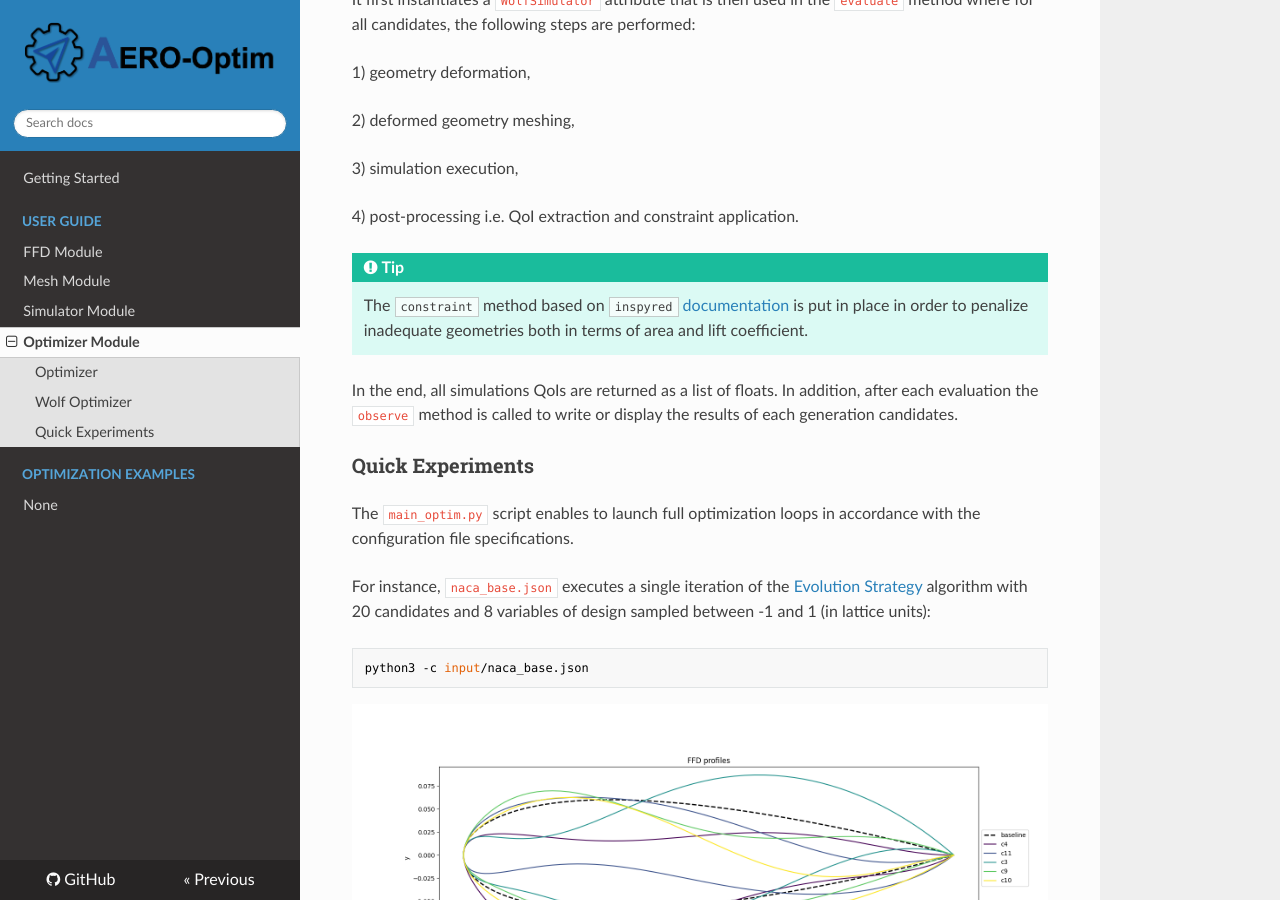
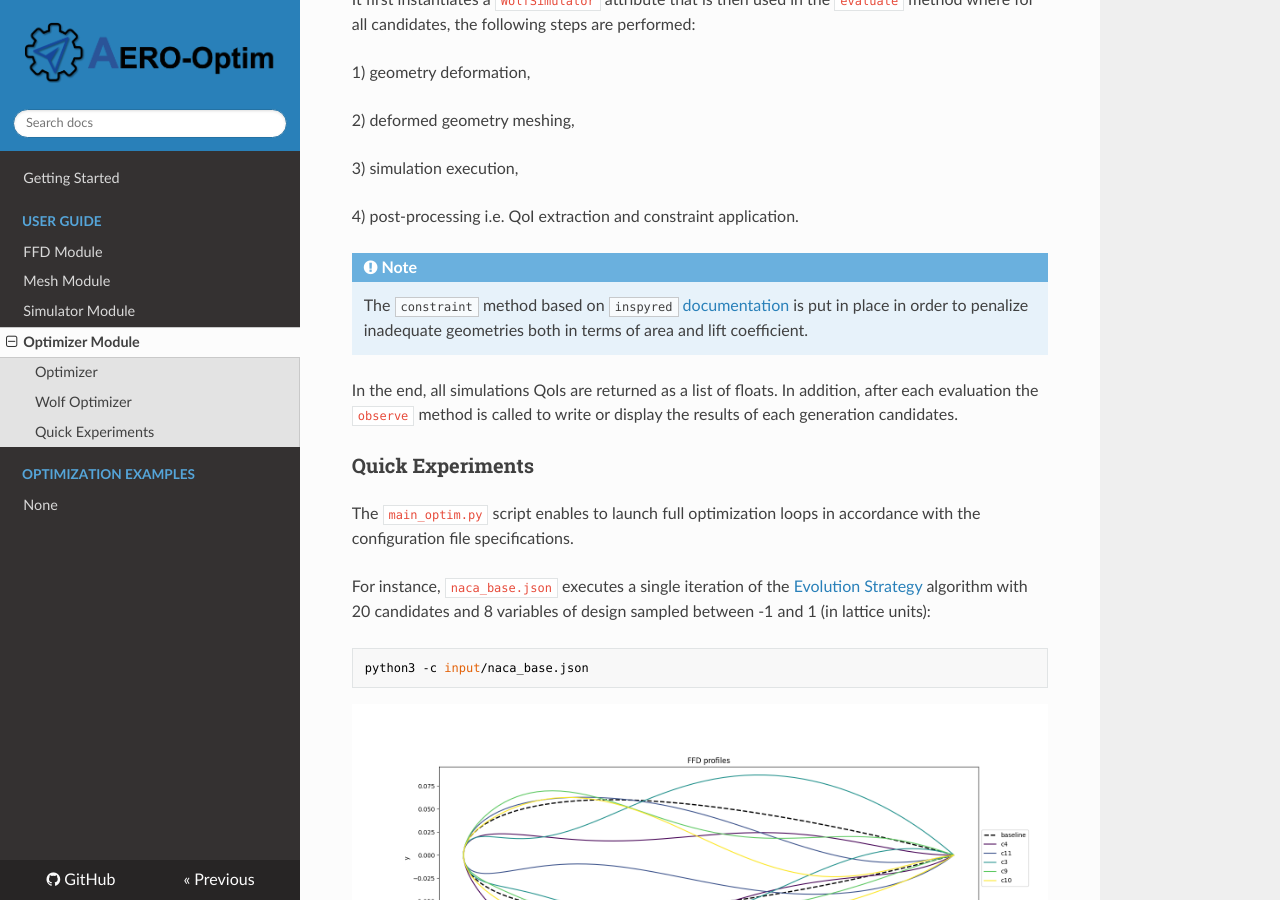
Before and after one commit to mschouler/aero-optim, an MkDocs documentation site: the page built from docs/optimizer.md, in a window 1280 px wide and 900 px high, scrolled down 1501 px. Built offline with MkDocs 1.6.1, drawn with Linux system fonts in a browser that asks for light colours; nearby versions of some CDN libraries.

Commit message:
fix typo in doc

```diff
--- a/docs/optimizer.md
+++ b/docs/optimizer.md
@@ -51,7 +51,7 @@ It first instantiates a `WolfSimulator` attribute that is then used in the `eval
 
 4) post-processing i.e. QoI extraction and constraint application.
 
-!!! Tip
+!!! Note
     The [`constraint`](https://github.com/mschouler/aero-optim/blob/master/src/ins_optimizer.py#L176-L188) method based on [`inspyred` documentation](https://inspyred.readthedocs.io/en/latest/recipes.html#constraint-selection) is put in place in order to penalize inadequate geometries both in terms of area and lift coefficient.
 
 In the end, all simulations QoIs are returned as a list of floats. In addition, after each evaluation the `observe` method is called to write or display the results of each generation candidates.
```
